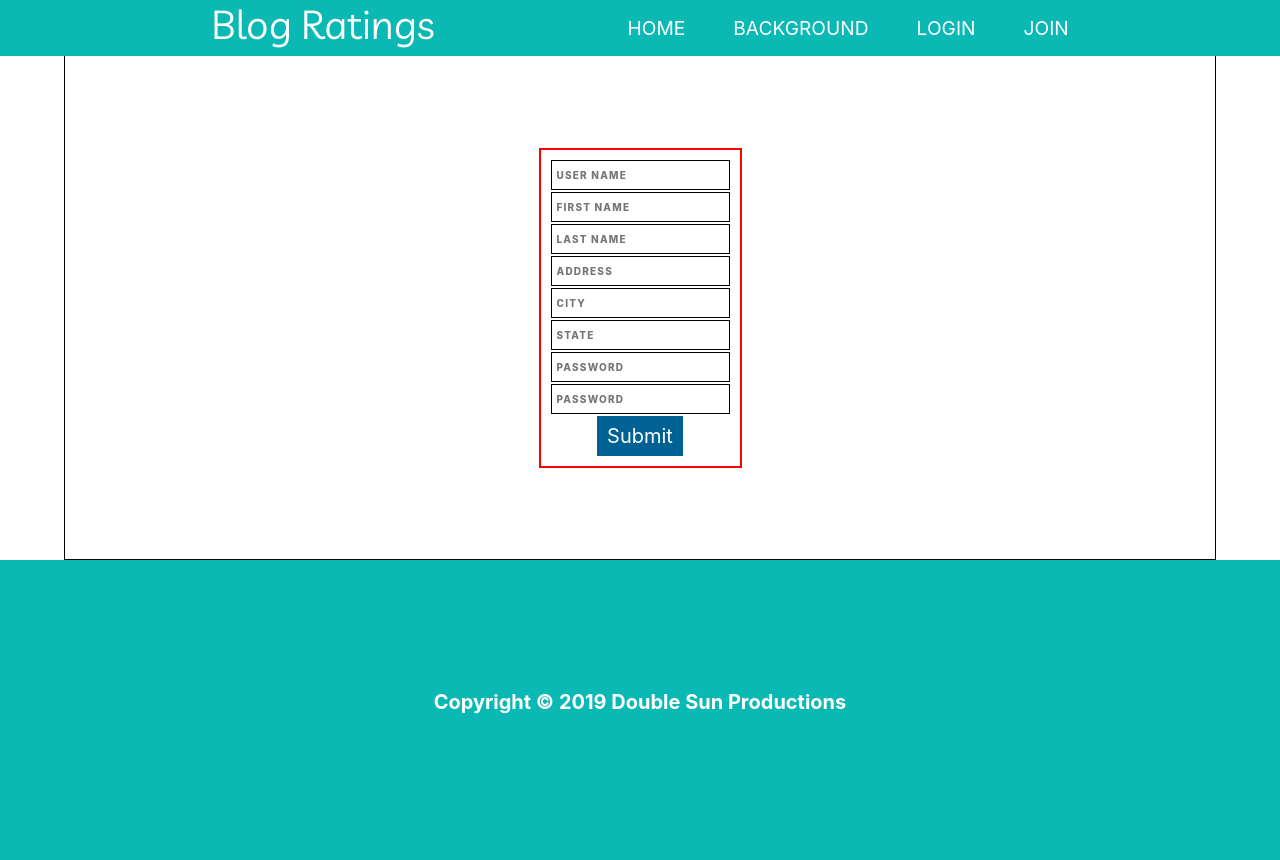
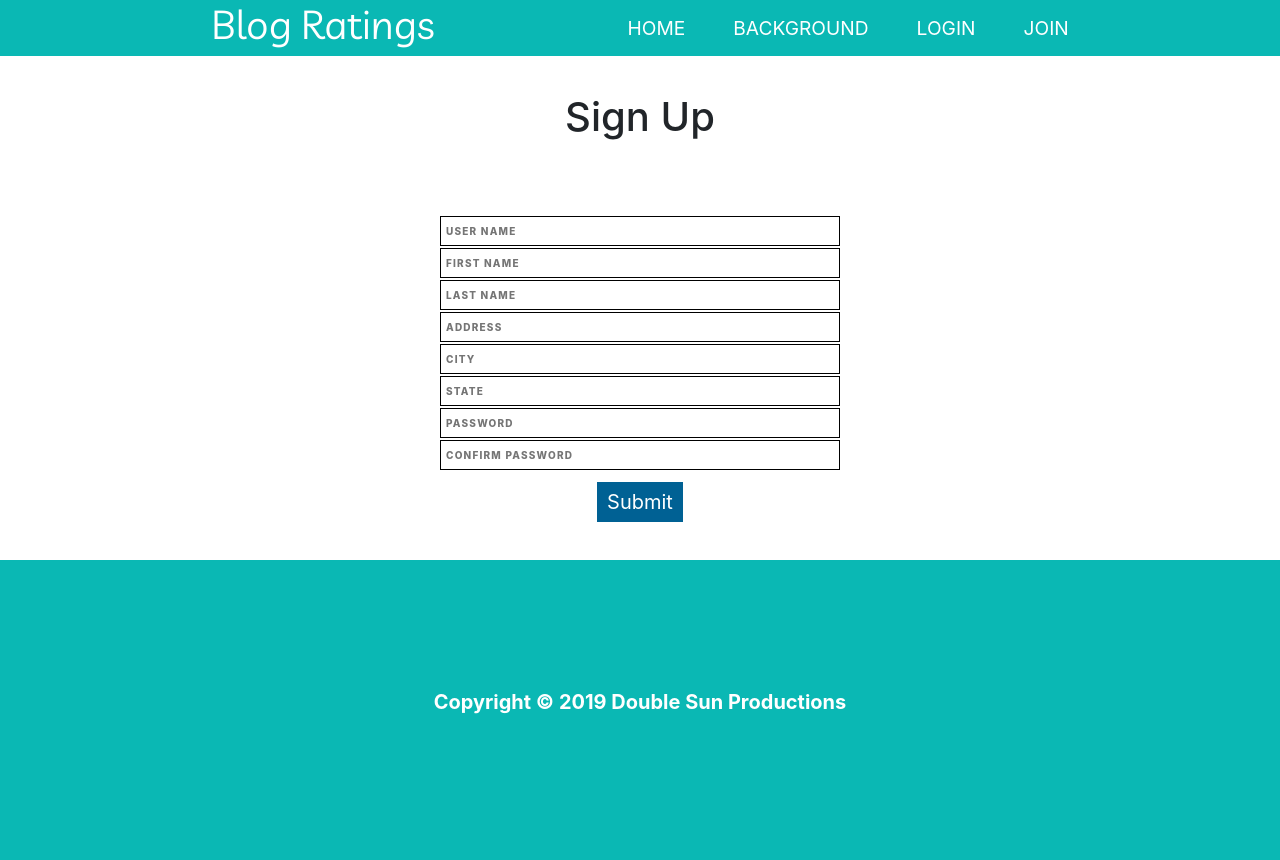
Before and after one commit to ravenusmc/blog_ratings, a PHP site: page /signup.php in a window 1280 px wide. Run offline with PHP 8.4, Linux system fonts and the light colour scheme; some libraries are stand-ins or nearby versions.

Commit message:
sign up form is finished

```diff
--- a/assets/css/signup.css
+++ b/assets/css/signup.css
@@ -10,7 +10,6 @@ main {
   place-items: center;
   margin-left: 5%;
   margin-right: 5%;
-  border: 1px solid black;
 }
 
 form {
@@ -19,7 +18,6 @@ form {
   justify-content: center;
   align-items: center;
   padding: 10px;
-  border: 2px solid red;
 }
 
 .form-item {
@@ -28,6 +26,7 @@ form {
   flex-direction: column;
   justify-content: center;
   align-items: center;
+  width: 400px;
 }
 
 .form-input {
@@ -39,7 +38,7 @@ form {
   border: 0;
   padding: .5em;
   border: 1px solid black;
-  /* width: 200%; */
+  width: 100%;
 }
 
 .form-button {
@@ -49,4 +48,5 @@ form {
   font-size: 20px;
   line-height: 20px;
   padding: 10px;
+  margin-top: 10px;
 }
--- a/signup.php
+++ b/signup.php
@@ -19,7 +19,7 @@
 
 <main>
 
-  <h1 class>
+  <h1 class='center'>Sign Up</h1>
 
   <form method="post" class='form'>
 
@@ -52,7 +52,7 @@
     </div>
 
     <div class='form-item'>
-      <input type='password' class='form-input' name='password_2' placeholder="Password" aria-label="Password">
+      <input type='password' class='form-input' name='password_2' placeholder="Confirm Password" aria-label="Password">
     </div>
 
     <button type="submit" name="login" class='form-button' type='submit'>Submit</button>
```
